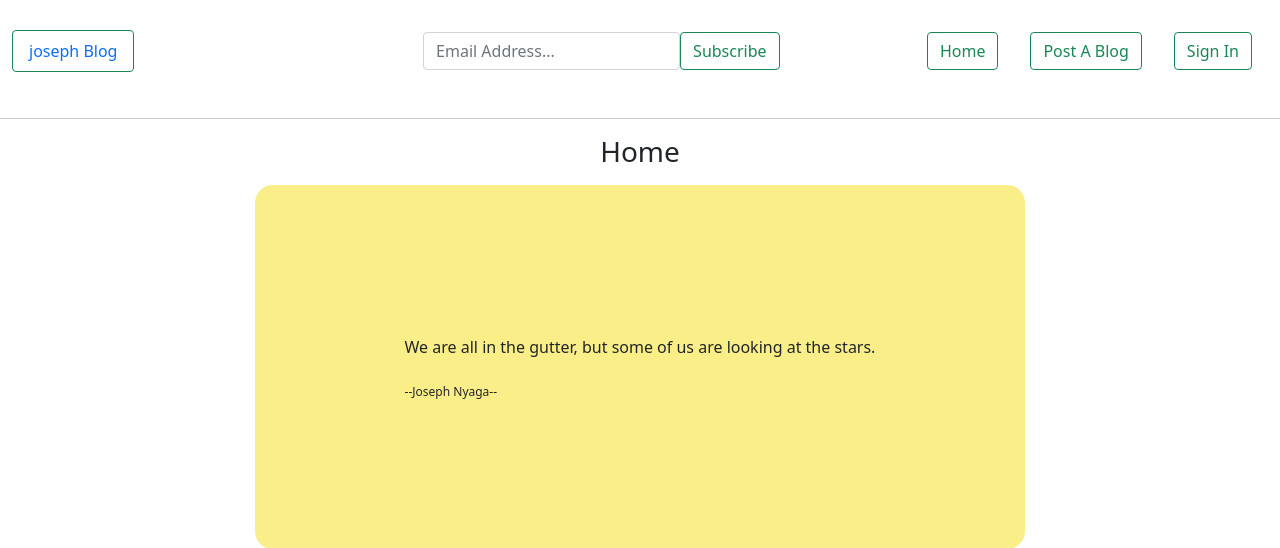
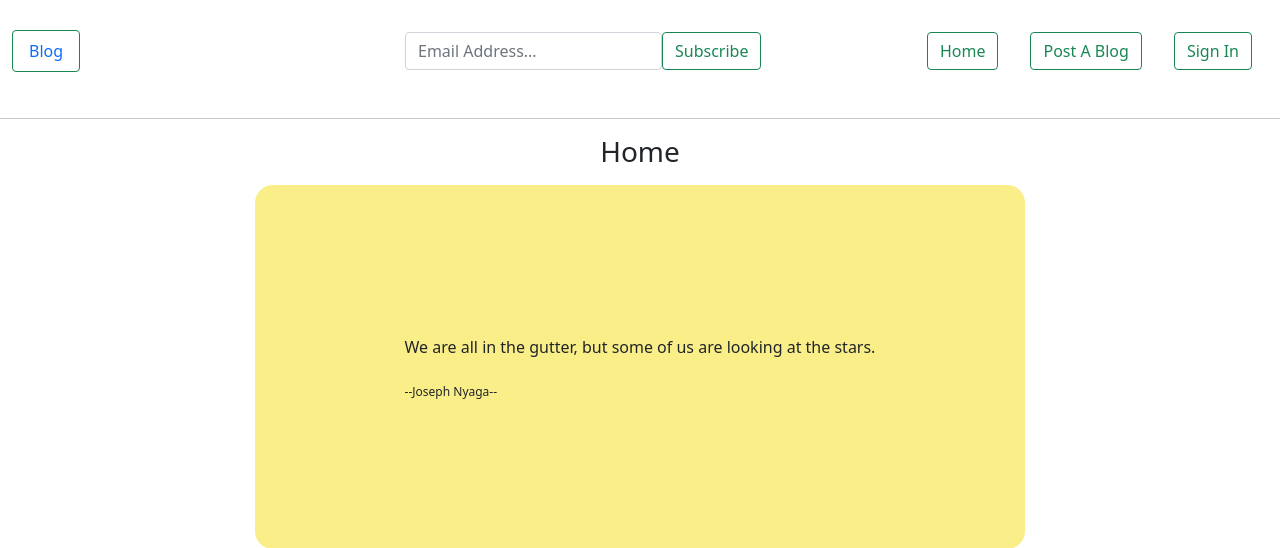
Before and after one commit to JosephKinyua/blog-app, a Flask app: page / in a window 1280 px wide. Shown: the top 548 px of the page. Run offline with Flask 2, Linux system fonts and the light colour scheme; data that the repository does not hold is empty; some libraries are stand-ins or nearby versions.

Commit message:
update of the templates

```diff
--- a/app/templates/navbar.html
+++ b/app/templates/navbar.html
@@ -1,7 +1,7 @@
 <div class="navbar navcustom" role="navigation">
     <div class="container-fluid">
         <div class="navbar-header">
-            <a href='/' class="nav-item nav-link title ml-md-3 btn btn-outline-success">joseph <span>Blog</span></a>
+            <a href='/' class="nav-item nav-link title ml-md-3 btn btn-outline-success">Blog</a>
         </div>
 
         <button class="navbar-toggler" type="button" data-toggle="collapse" data-target="#navbarSupportedContent" aria-controls="navbarSupportedContent" aria-expanded="false" aria-label="Toggle navigation">
```
